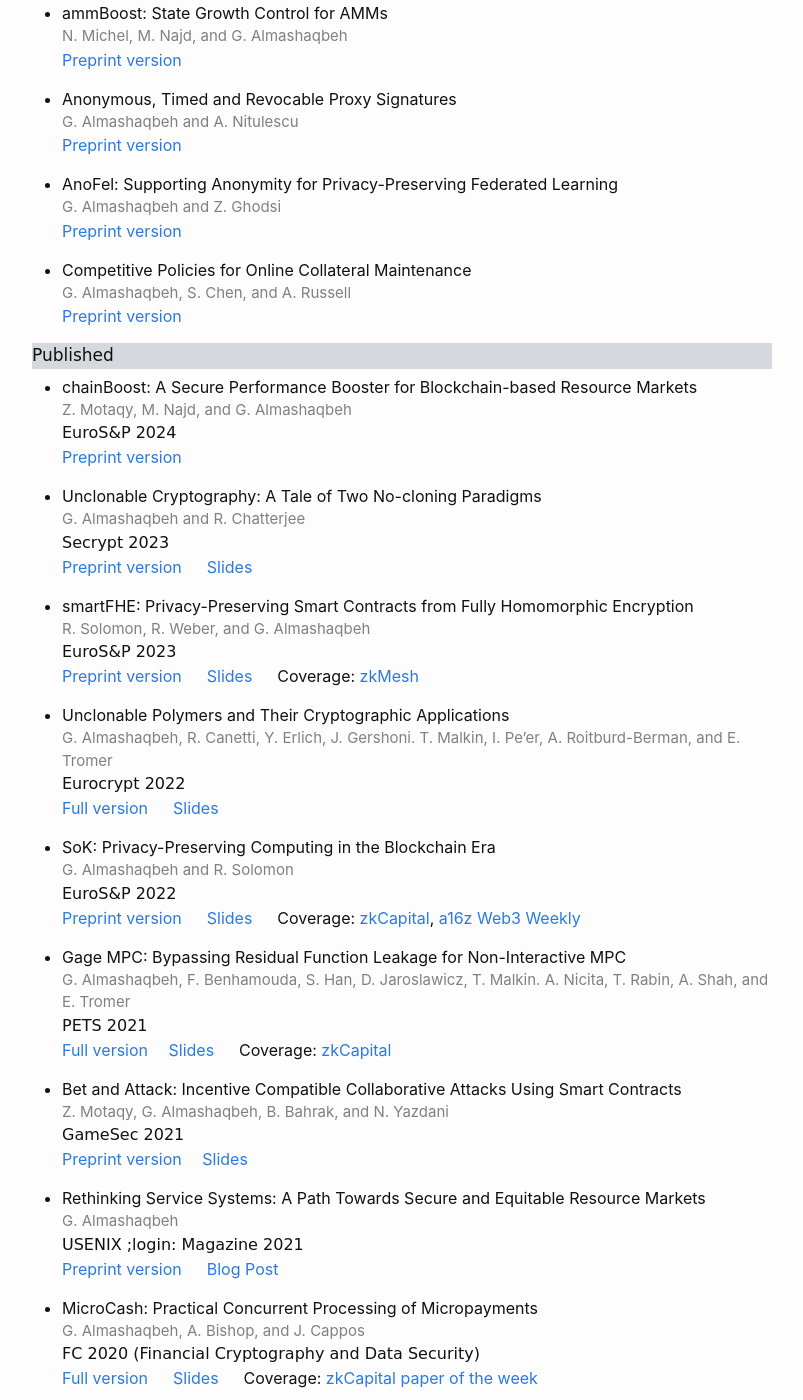
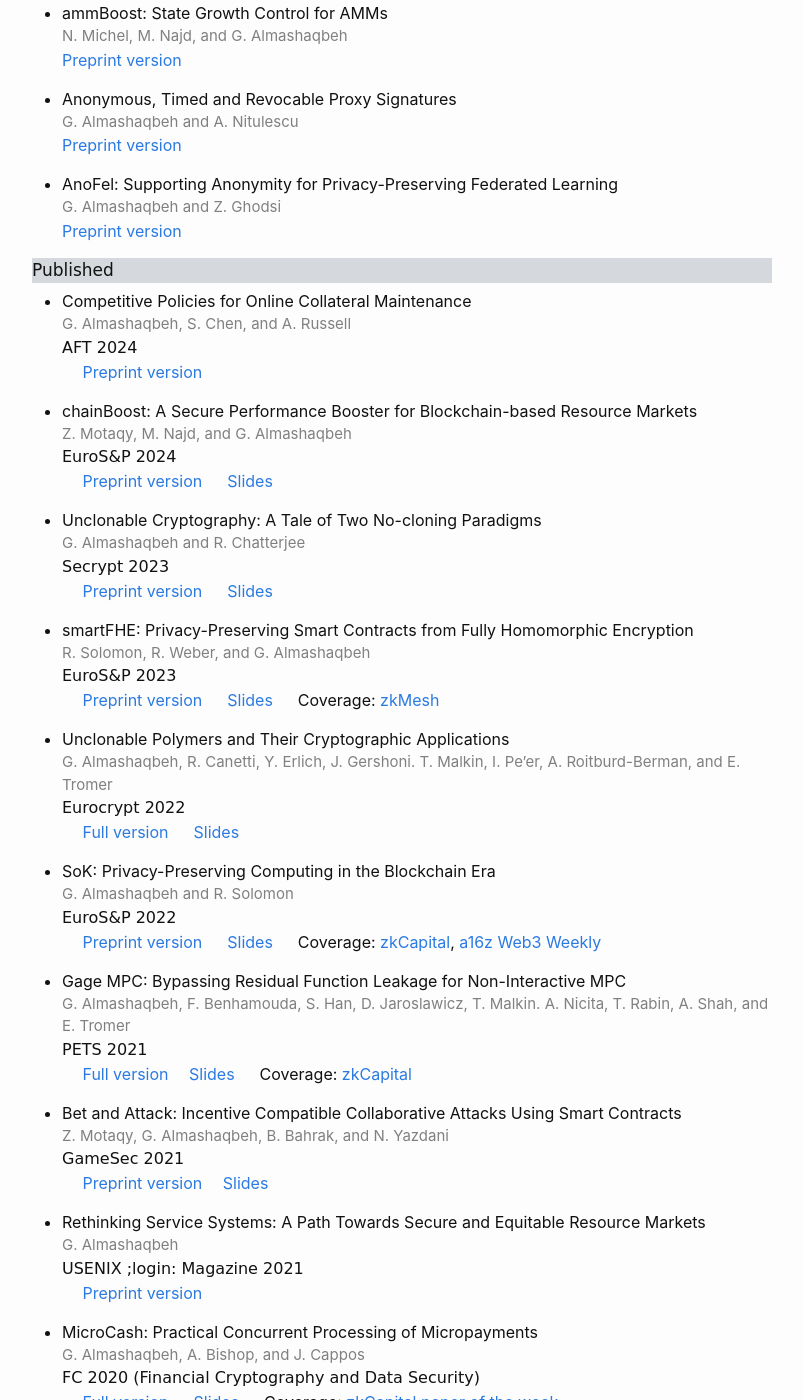
Before and after one commit to GhadaAlmashaqbeh/GhadaAlmashaqbeh.github.io, a Jekyll site: the page built from 02-publications.md, in a window 1280 px wide and 1400 px high, scrolled down 206 px. Shown: the whole window, without its empty margins (238-1041 px from the left). Built offline with Jekyll 4.4.1, drawn with Linux system fonts in a browser that asks for light colours.

Commit message:
some edits

```diff
--- a/02-publications.md
+++ b/02-publications.md
@@ -21,71 +21,60 @@ A selected list based on my current research interests. Check [here](https://sch
   <div style="color:grey; font-size:15px;">G. Almashaqbeh and Z. Ghodsi</div>
   [Preprint version](https://arxiv.org/abs/2306.06825)
 
+
+<div style="font-family: 'Comic Sans MS'; font-size:17px; background-color:rgb(213, 216, 220);margin-bottom:6px;">Published</div>
+
 * Competitive Policies for Online Collateral Maintenance<br/>
   <div style="color:grey; font-size:15px;">G. Almashaqbeh, S. Chen, and A. Russell</div>
-  [Preprint version](https://eprint.iacr.org/2024/1022)
+  <div style="font-family: 'Comic Sans MS';">AFT 2024</div> &emsp; [Preprint version](https://eprint.iacr.org/2024/1022)
 
-
-<div style="font-family: 'Comic Sans MS'; font-size:17px; background-color:rgb(213, 216, 220);margin-bottom:6px;">Published</div>
 * chainBoost: A Secure Performance Booster for Blockchain-based Resource Markets<br/>
   <div style="color:grey; font-size:15px;">Z. Motaqy, M. Najd, and G. Almashaqbeh</div>
-  <div style="font-family: 'Comic Sans MS';">EuroS&P 2024</div>
-  [Preprint version](https://eprint.iacr.org/2024/1020)
+  <div style="font-family: 'Comic Sans MS';">EuroS&P 2024</div> &emsp; [Preprint version](https://eprint.iacr.org/2024/1020) &emsp; [Slides](../slides/chainboost-eurosp-2024.pdf)
 
 * Unclonable Cryptography: A Tale of Two No-cloning Paradigms<br/>
   <div style="color:grey; font-size:15px;">G. Almashaqbeh and R. Chatterjee</div>
-  <div style="font-family: 'Comic Sans MS';">Secrypt 2023</div>
-  [Preprint version](https://eprint.iacr.org/2023/702) &emsp; [Slides](../slides/secrypt23.pdf)
+  <div style="font-family: 'Comic Sans MS';">Secrypt 2023</div> &emsp; [Preprint version](https://eprint.iacr.org/2023/702) &emsp; [Slides](../slides/secrypt23.pdf)
 
 * smartFHE: Privacy-Preserving Smart Contracts from Fully Homomorphic Encryption<br/>
   <div style="color:grey; font-size:15px;">R. Solomon, R. Weber, and G. Almashaqbeh</div>
-  <div style="font-family: 'Comic Sans MS';">EuroS&P 2023</div>
-  [Preprint version](https://eprint.iacr.org/2021/133) &emsp; [Slides](../slides/smartfhe.pdf) &emsp; Coverage: [zkMesh](https://zkmesh.substack.com/p/zkmesh-feb-2021-recap?s=r)
+  <div style="font-family: 'Comic Sans MS';">EuroS&P 2023</div> &emsp; [Preprint version](https://eprint.iacr.org/2021/133) &emsp; [Slides](../slides/smartfhe.pdf) &emsp; Coverage: [zkMesh](https://zkmesh.substack.com/p/zkmesh-feb-2021-recap?s=r)
 
 * Unclonable Polymers and Their Cryptographic Applications<br/>
   <div style="color:grey; font-size:15px;">G. Almashaqbeh, R. Canetti, Y. Erlich, J. Gershoni. T. Malkin, I. Pe’er, A. Roitburd-Berman, and E. Tromer</div>
-  <div style="font-family: 'Comic Sans MS';">Eurocrypt 2022</div>
-  [Full version](https://eprint.iacr.org/2022/658) &emsp; [Slides](../slides/eurocrypt22.pdf)
+  <div style="font-family: 'Comic Sans MS';">Eurocrypt 2022</div> &emsp; [Full version](https://eprint.iacr.org/2022/658) &emsp; [Slides](../slides/eurocrypt22.pdf)
 
 * SoK: Privacy-Preserving Computing in the Blockchain Era<br/>
   <div style="color:grey; font-size:15px;">G. Almashaqbeh and R. Solomon</div>
-  <div style="font-family: 'Comic Sans MS';">EuroS&P 2022</div>
-  [Preprint version](https://eprint.iacr.org/2021/727.pdf) &emsp; [Slides](../slides/sok-eurosp22.pdf) &emsp; Coverage: [zkCapital](https://zkcapital.substack.com/p/this-week-in-blockchain-research-def), [a16z Web3 Weekly](https://a16zcrypto.substack.com/p/crypto-summer)
+  <div style="font-family: 'Comic Sans MS';">EuroS&P 2022</div> &emsp; [Preprint version](https://eprint.iacr.org/2021/727.pdf) &emsp; [Slides](../slides/sok-eurosp22.pdf) &emsp; Coverage: [zkCapital](https://zkcapital.substack.com/p/this-week-in-blockchain-research-def), [a16z Web3 Weekly](https://a16zcrypto.substack.com/p/crypto-summer)
 
 * Gage MPC: Bypassing Residual Function Leakage for Non-Interactive MPC<br/>
   <div style="color:grey; font-size:15px;">G. Almashaqbeh, F. Benhamouda, S. Han, D. Jaroslawicz, T. Malkin. A. Nicita, T. Rabin, A. Shah, and E. Tromer</div>
-  <div style="font-family: 'Comic Sans MS';">PETS 2021</div>
-  [Full version](https://eprint.iacr.org/2021/256)&emsp; [Slides](../slides/gagempc-pets-2021.pdf) &emsp; Coverage: [zkCapital](https://zkcapital.substack.com/p/this-week-in-blockchain-research-fb6)
+  <div style="font-family: 'Comic Sans MS';">PETS 2021</div> &emsp; [Full version](https://eprint.iacr.org/2021/256)&emsp; [Slides](../slides/gagempc-pets-2021.pdf) &emsp; Coverage: [zkCapital](https://zkcapital.substack.com/p/this-week-in-blockchain-research-fb6)
 
 * Bet and Attack: Incentive Compatible Collaborative Attacks Using Smart Contracts<br/>
   <div style="color:grey; font-size:15px;">Z. Motaqy, G. Almashaqbeh, B. Bahrak, and N. Yazdani</div>
-  <div style="font-family: 'Comic Sans MS';">GameSec 2021</div>
-  [Preprint version](https://arxiv.org/pdf/2010.12280.pdf)&emsp; [Slides](../slides/gamesec21.pdf)
+  <div style="font-family: 'Comic Sans MS';">GameSec 2021</div> &emsp; [Preprint version](https://arxiv.org/pdf/2010.12280.pdf)&emsp; [Slides](../slides/gamesec21.pdf)
 
 * Rethinking Service Systems: A Path Towards Secure and Equitable Resource Markets<br/>
   <div style="color:grey; font-size:15px;">G. Almashaqbeh</div>
-  <div style="font-family: 'Comic Sans MS';">USENIX ;login: Magazine 2021</div>
-  [Preprint version](./preprint/almashaqbeh-login-21.pdf) &emsp; [Blog Post](https://blog.nucypher.com/the-path-towards-building-decentralized-services/)
+  <div style="font-family: 'Comic Sans MS';">USENIX ;login: Magazine 2021</div> &emsp; [Preprint version](./preprint/almashaqbeh-login-21.pdf)
 
 * MicroCash: Practical Concurrent Processing of Micropayments<br/>
   <div style="color:grey; font-size:15px;">G. Almashaqbeh, A. Bishop, and J. Cappos</div>
-  <div style="font-family: 'Comic Sans MS';">FC 2020 (Financial Cryptography and Data Security)</div>
-  [Full version](https://arxiv.org/abs/1911.08520) &emsp; [Slides](../slides/microcash-fc-2020.pdf) &emsp; Coverage: [zkCapital paper of the week](https://zkcapital.substack.com/p/this-week-in-blockchain-research-92a)
+  <div style="font-family: 'Comic Sans MS';">FC 2020 (Financial Cryptography and Data Security)</div> &emsp; [Full version](https://arxiv.org/abs/1911.08520) &emsp; [Slides](../slides/microcash-fc-2020.pdf) &emsp; Coverage: [zkCapital paper of the week](https://zkcapital.substack.com/p/this-week-in-blockchain-research-92a)
 
 * CAPnet: A Defense Against Cache Accounting Attacks on Content Distribution Networks<br/>
   <div style="color:grey; font-size:15px;">G. Almashaqbeh, K. Kelley, A. Bishop, and J. Cappos</div>
-  <div style="font-family: 'Comic Sans MS';">IEEE CNS 2019 (IEEE Conference on Communications and Network Security)</div>
-  [Full version](https://arxiv.org/abs/1906.10272) &emsp; [Slides](../slides/capnet-cns-2019.pdf)
+  <div style="font-family: 'Comic Sans MS';">IEEE CNS 2019 (IEEE Conference on Communications and Network Security)</div> &emsp; [Full version](https://arxiv.org/abs/1906.10272) &emsp; [Slides](../slides/capnet-cns-2019.pdf)
 
 * ABC: A Cryptocurrency-Focused Threat Modeling Framework<br/>
   <div style="color:grey; font-size:15px;">G. Almashaqbeh, A. Bishop, and J. Cappos</div>
-  <div style="font-family: 'Comic Sans MS';">CryBlock 2019</div>
-  [Full version](https://arxiv.org/abs/1903.03422) &emsp; [Slides](../slides/abc-cryblock-2019.pdf)
+  <div style="font-family: 'Comic Sans MS';">CryBlock 2019</div> &emsp; [Full version](https://arxiv.org/abs/1903.03422) &emsp; [Slides](../slides/abc-cryblock-2019.pdf)
 
 * Implementing Support for Pointers to Private Data in a General-Purpose Secure Multi-Party Compiler<br/>
   <div style="color:grey; font-size:15px;">Y. Zhang, M. Blanton, and G. Almashaqbeh</div>
-  <div style="font-family: 'Comic Sans MS';">TOPS 2017 (ACM Transactions on Privacy and Security)</div>
-  [Preprint version](https://arxiv.org/abs/1509.01763)
+  <div style="font-family: 'Comic Sans MS';">TOPS 2017 (ACM Transactions on Privacy and Security)</div> &emsp; [Preprint version](https://arxiv.org/abs/1509.01763)
 
 * Secure Distributed Genome Analysis for GWAS and Sequence Comparison Computation<br/>
   <div style="color:grey; font-size:15px;">Y. Zhang, M. Blanton, and G. Almashaqbeh</div>
```
Also changed, not shown: 01-research.md (+5 -5 lines), 03-talks.md (+4 -1 lines), index.md (+1 -1 lines), 1 other file.
